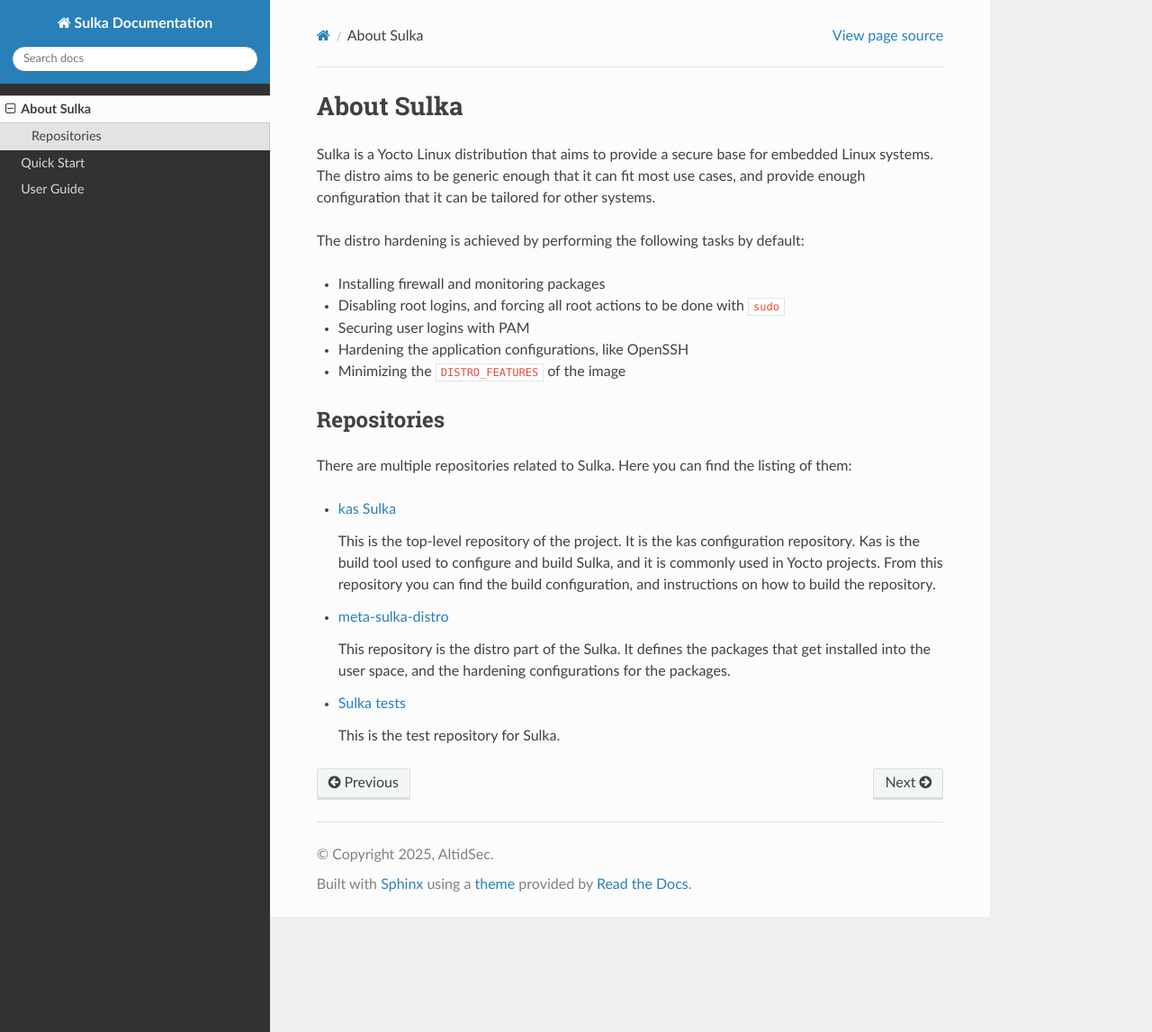
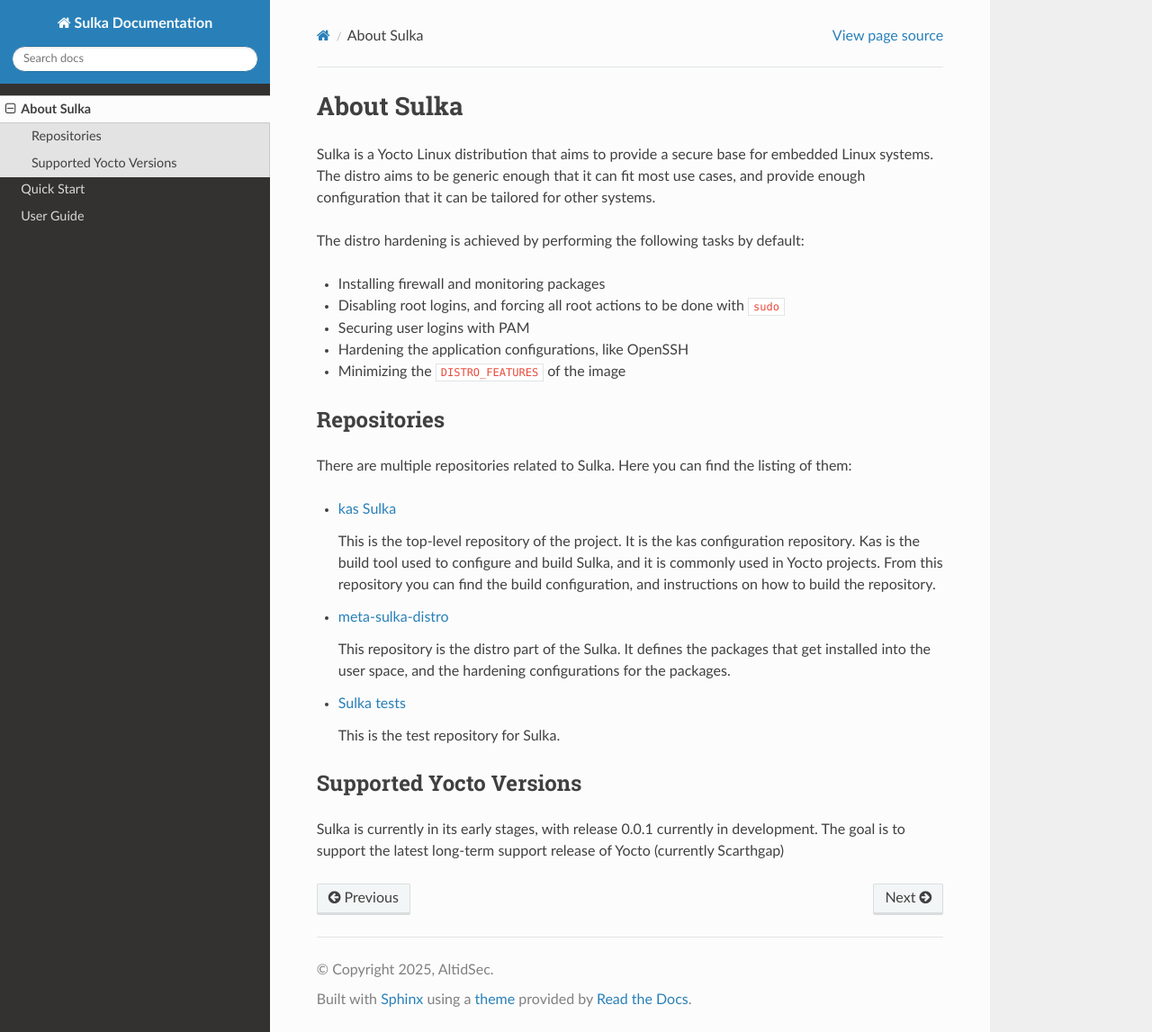
Before and after one commit to AltidSec/sulka-docs, a Sphinx documentation site: the page built from source/about.rst, in a window 1280 px wide and 1147 px high. Shown: the whole window at 90% size. Built offline with Sphinx 7.4.7 and the Read the Docs theme 3.1.0, drawn with Linux system fonts in a browser that asks for light colours.

Commit message:
about: Add section about supported versions

```diff
--- a/source/about.rst
+++ b/source/about.rst
@@ -31,3 +31,9 @@
 * `Sulka tests <https://codeberg.org/AltidSec/sulka-tests>`_
 
   This is the test repository for Sulka.
+
+Supported Yocto Versions
+************************
+
+Sulka is currently in its early stages, with release 0.0.1 currently in development.
+The goal is to support the latest long-term support release of Yocto (currently Scarthgap)
```
